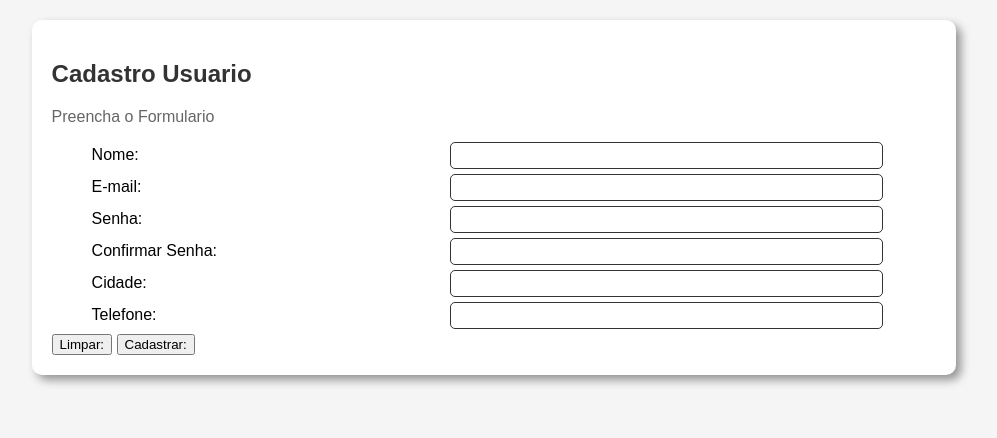
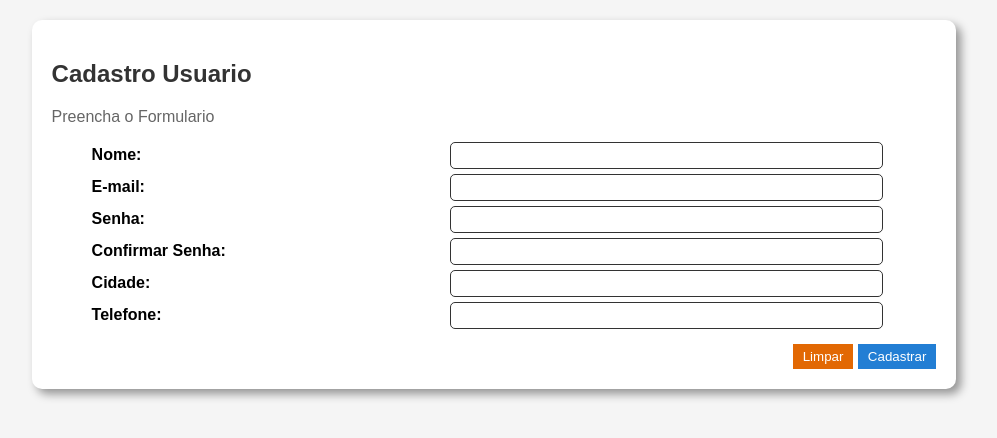
Before and after one commit to ViniSantana179/Dev_Web_Up, a plain HTML site: page aula-8/index.html in a window 1280 px wide. Shown: the whole page, without its empty margins (146-1143 px from the left). Drawn offline with Linux system fonts and the light colour scheme.

Commit message:
Correcao Completa

```diff
--- a/aula-8/index.html
+++ b/aula-8/index.html
@@ -25,8 +25,8 @@
                 <label for="telefone">Telefone: </label>
                 <input type="text" name="telefone">
                 <div class="btn">
-                    <button type="reset">Limpar: </button>
-                    <button type="submit">Cadastrar: </button>
+                    <button type="reset" class="laranja">Limpar</button>
+                    <button type="submit" class="azul">Cadastrar</button>
                 </div>
             </form>
         </section>
--- a/aula-8/style.css
+++ b/aula-8/style.css
@@ -28,6 +28,7 @@ label, input {
 
 label {
     width: calc(40% - 80px);
+    font-weight: bold;
 }
 
 input {
@@ -36,3 +37,25 @@ input {
     border: 1px solid #333;
     border-radius: 5px;
 }
+
+.btn {
+    text-align: right;
+    margin-top: 10px;
+}
+
+.btn button {
+    border: none;
+
+}
+
+.laranja {
+    background-color: rgb(226, 104, 3);
+    padding: 5px 10px;
+    color: white;
+}
+
+.azul {
+    background-color: rgb(34, 126, 212);
+    padding: 5px 10px;
+    color: white;
+}
```
